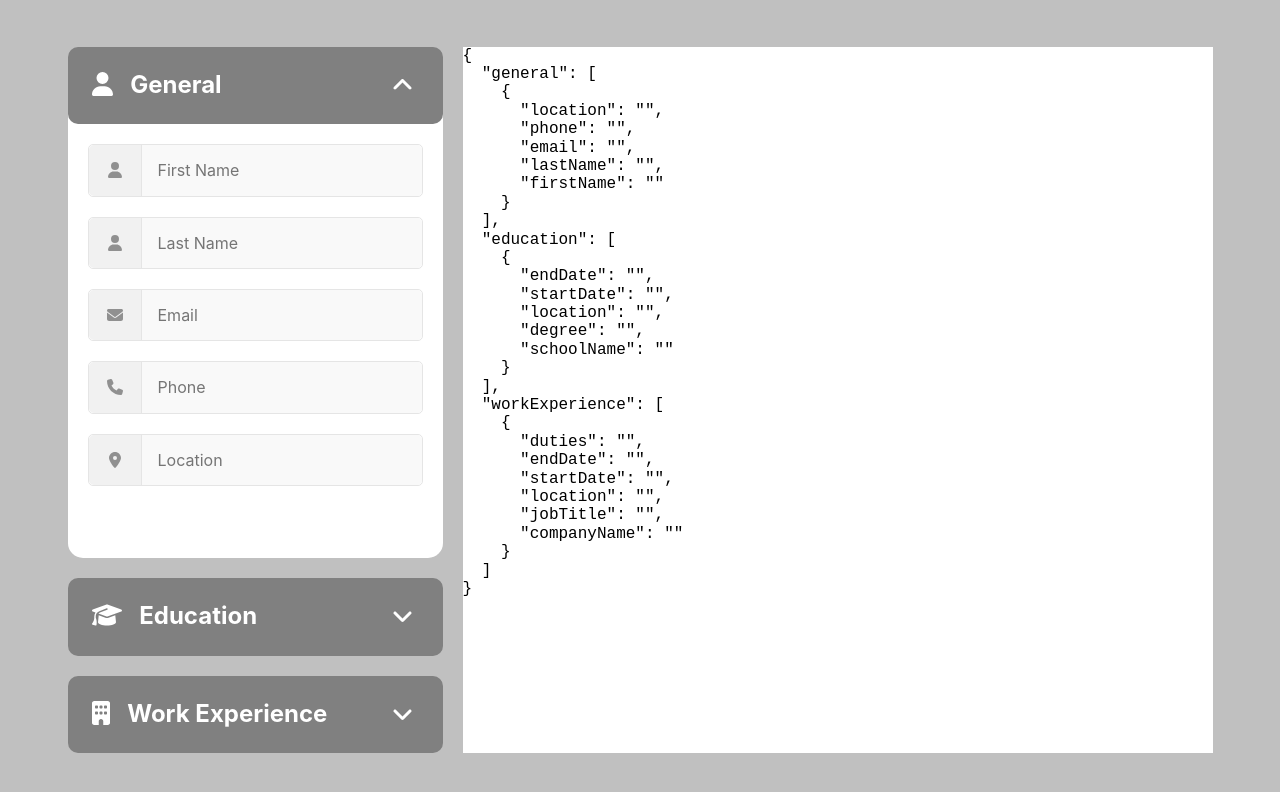
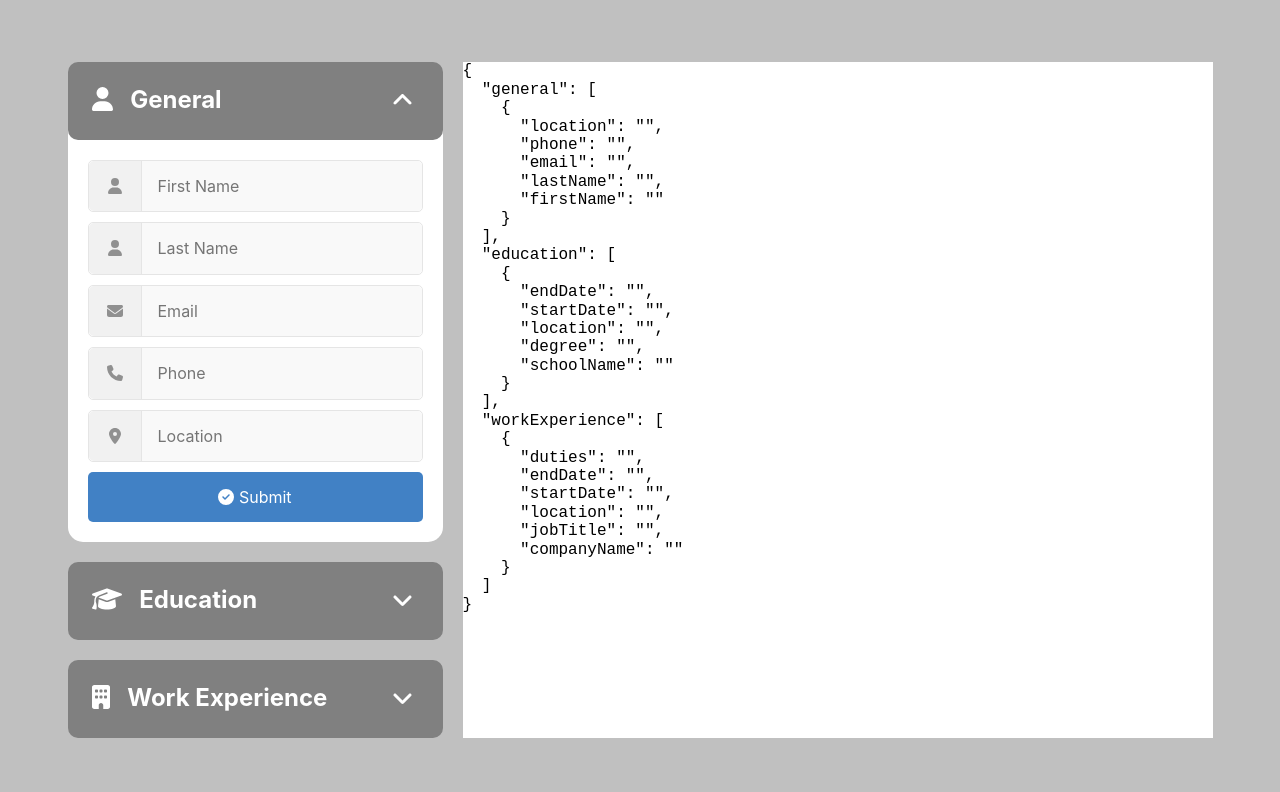
Before and after one commit to djsereno/CV-Application, a React (Vite) app: page / in a window 1280 px wide. Shown: the top 792 px of the page. Built offline with nearby package versions, Linux system fonts and the light colour scheme.

Commit message:
Adjust HTML structure of dropdowns, edit styles

```diff
--- a/src/Dropdown.css
+++ b/src/Dropdown.css
@@ -35,7 +35,18 @@ button:hover {
 }
 
 .section-container {
-  width: 100%;
+  padding: 20px;
+}
+.section-container:has(.section-form) {
+  display: grid;
+  grid-template-columns: 1fr 1fr;
+  grid-template-rows: auto auto;
+  column-gap: 10px;
+  row-gap: 10px;
+}
+.section-container:has(.section-output) {
+  display: flex;
+  flex-direction: row;
 }
 
 .section-form,
@@ -43,11 +54,12 @@ button:hover {
   display: flex;
   flex-direction: column;
   width: 100%;
-  padding: 20px;
 }
 
 .section-form {
-  gap: 20px;
+  gap: 10px;
+  grid-row: 1;
+  grid-column: 1 / 3;
 }
 
 .input-group {
@@ -55,15 +67,6 @@ button:hover {
   width: 100%;
   border: 1px solid #e5e5e5;
   border-radius: 5px;
-}
-.input-group,
-.section-form button {
-  width: 100%;
-  border-radius: 5px;
-}
-
-.section-form button {
-  border: transparent;
 }
 
 .input-group,
@@ -77,7 +80,7 @@ button:hover {
 
 .input-icon,
 .section-form input,
-.section-form button {
+.section-container button {
   padding: 1em;
 }
 
@@ -109,23 +112,33 @@ input:focus {
   outline: 0;
 }
 
-.section-form button {
-  background-color: black;
-  color: white;
-}
-
-.section-container {
-  display: flex;
-  flex-direction: row;
-}
-
 .section-content {
   display: flex;
   flex-direction: column;
   width: 100%;
 }
 
-.section-container button {
+.submit-button,
+.submit-button + .delete-button {
+  width: 100%;
+  border-radius: 5px;
+  border: transparent;
+  color: white;
+}
+.submit-button {
+  background-color: rgb(65, 129, 197);
+  grid-column: 1 / 3;
+}
+.submit-button:has(+ .delete-button) {
+  grid-column: 1 / 2;
+}
+.delete-button {
+  background-color: rgb(199, 68, 68);
+  grid-column: 2 / 3;
+}
+
+.edit-button,
+.edit-button + .delete-button {
   width: 2rem;
   height: 2rem;
   margin: auto;
@@ -136,11 +149,8 @@ input:focus {
   transition: all 0.1s ease-in-out;
 }
 
-.section-container:hover button {
+.section-container:hover .edit-button,
+.section-container:hover .edit-button + .delete-button {
   font-size: 1em;
   color: #c8c8c8;
 }
-
-.section-container {
-  display: flex;
-}
--- a/src/Dropdown.jsx
+++ b/src/Dropdown.jsx
@@ -67,6 +67,7 @@ function Dropdown({
       handleDelete={() => deleteSubsection(index)}
       handleEdit={(e) => toggleSubmit(e, index, false)}
       handleSubmit={(e) => toggleSubmit(e, index, true)}
+      id={subsectionKeys[index]}
       index={index}
       initSubsectionVals={subsectionVals}
       isDeletable={sectionVals.length > 1}
@@ -76,10 +77,15 @@ function Dropdown({
     />
   ));
 
-  const addButton = id !== 'general' ? <button onClick={addSubsection}>+ {label}</button> : null;
+  const addButton =
+    id !== 'general' ? (
+      <button onClick={addSubsection} className="add-button">
+        + {label}
+      </button>
+    ) : null;
 
   return (
-    <div className="dropdown-module">
+    <div id={id} className="dropdown-module">
       <div className="dropdown-header">
         <h2>
           <FontAwesomeIcon icon={icon} /> {label}
--- a/src/FormInput.jsx
+++ b/src/FormInput.jsx
@@ -2,7 +2,7 @@ import { FontAwesomeIcon } from '@fortawesome/react-fontawesome';
 import PropTypes from 'prop-types';
 import Input from './Input';
 
-function FormInput({ formFields, handleSubmit, subsectionVals, updateSubsectionVals }) {
+function FormInput({ formFields, handleSubmit, id, subsectionVals, updateSubsectionVals }) {
   const inputComponents = formFields.map((input) => (
     <Input
       key={input.id}
@@ -13,21 +13,22 @@ function FormInput({ formFields, handleSubmit, subsectionVals, updateSubsectionV
   ));
 
   return (
-    <div className="dropdown-section">
-      <form className="section-form" onSubmit={handleSubmit}>
+    <>
+      <form className="section-form" id={id} onSubmit={handleSubmit}>
         {inputComponents}
-        <button type="submit">
-          <FontAwesomeIcon icon="fa-circle-check" />
-          {' Submit'}
-        </button>
       </form>
-    </div>
+      <button form={id} type="submit" className="submit-button">
+        <FontAwesomeIcon icon="fa-circle-check" />
+        {' Submit'}
+      </button>
+    </>
   );
 }
 
 FormInput.propTypes = {
   formFields: PropTypes.array,
   handleSubmit: PropTypes.func,
+  id: PropTypes.string,
   subsectionVals: PropTypes.object,
   updateSubsectionVals: PropTypes.func
 };
--- a/src/FormOutput.jsx
+++ b/src/FormOutput.jsx
@@ -56,7 +56,7 @@ function FormOutput({ handleEdit, sectionId, subsectionVals }) {
   return (
     <>
       <div className="section-content">{content}</div>
-      <button onClick={handleEdit}>
+      <button onClick={handleEdit} className="edit-button">
         <FontAwesomeIcon icon="fa-pencil" />
       </button>
     </>
--- a/src/Subsection.jsx
+++ b/src/Subsection.jsx
@@ -9,6 +9,7 @@ function Subsection({
   handleDelete,
   handleEdit,
   handleSubmit,
+  id,
   index,
   initSubsectionVals,
   isDeletable,
@@ -33,13 +34,14 @@ function Subsection({
         <FormInput
           formFields={formFields}
           handleSubmit={handleSubmit}
+          id={id}
           subsectionVals={subsectionVals}
           updateSubsectionVals={updateSubsectionVals}
         />
       )}
       {isDeletable ? (
-        <button onClick={handleDelete}>
-          <FontAwesomeIcon icon="fa-trash-can" />
+        <button onClick={handleDelete} className="delete-button">
+          <FontAwesomeIcon icon="fa-trash-can" /> {' Delete'}
         </button>
       ) : null}
     </div>
@@ -51,6 +53,7 @@ Subsection.propTypes = {
   handleDelete: PropTypes.func,
   handleEdit: PropTypes.func,
   handleSubmit: PropTypes.func,
+  id: PropTypes.string,
   index: PropTypes.number,
   initSubsectionVals: PropTypes.object,
   isDeletable: PropTypes.bool,
```
